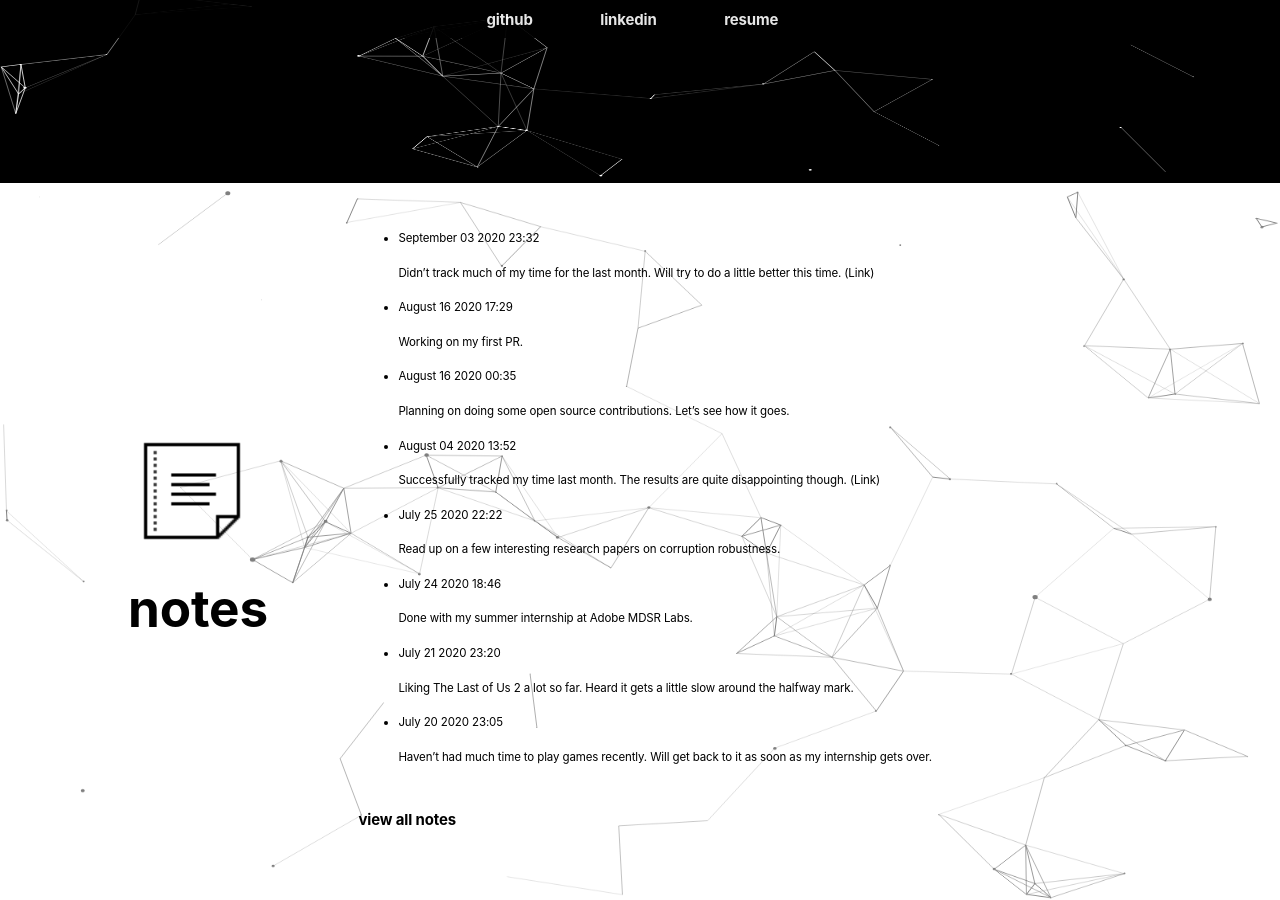
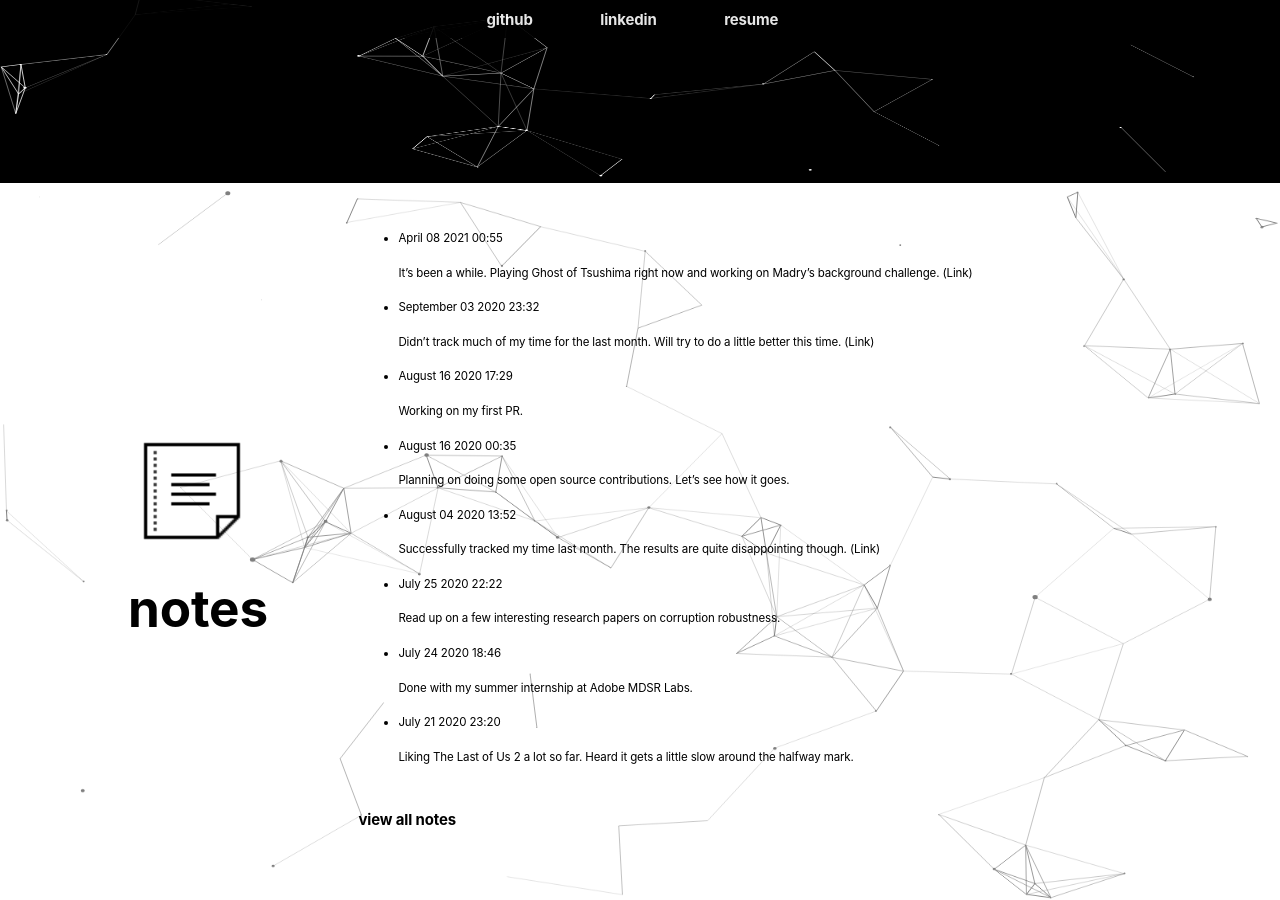
Before and after one commit to vedantsingh1404/website-v2.0, a Jekyll site: the page built from index.html, in a window 1280 px wide and 900 px high, scrolled down 1033 px. Built offline with Jekyll 4.4.1, drawn with Linux system fonts in a browser that asks for light colours.

Commit message:
add note

```diff
--- a/_data/notes.yml
+++ b/_data/notes.yml
@@ -1,3 +1,8 @@
+- date: April 08 2021 00:55
+  content: |
+      It's been a while. Playing Ghost of Tsushima right now and working on Madry's
+      background challenge. [(Link)](https://github.com/MadryLab/backgrounds_challenge)
+
 - date: September 03 2020 23:32
   content: |
     Didn't track much of my time for the last month. Will try to do a little better this time. [(Link)](https://imgur.com/a/C7yOKXp)
```
